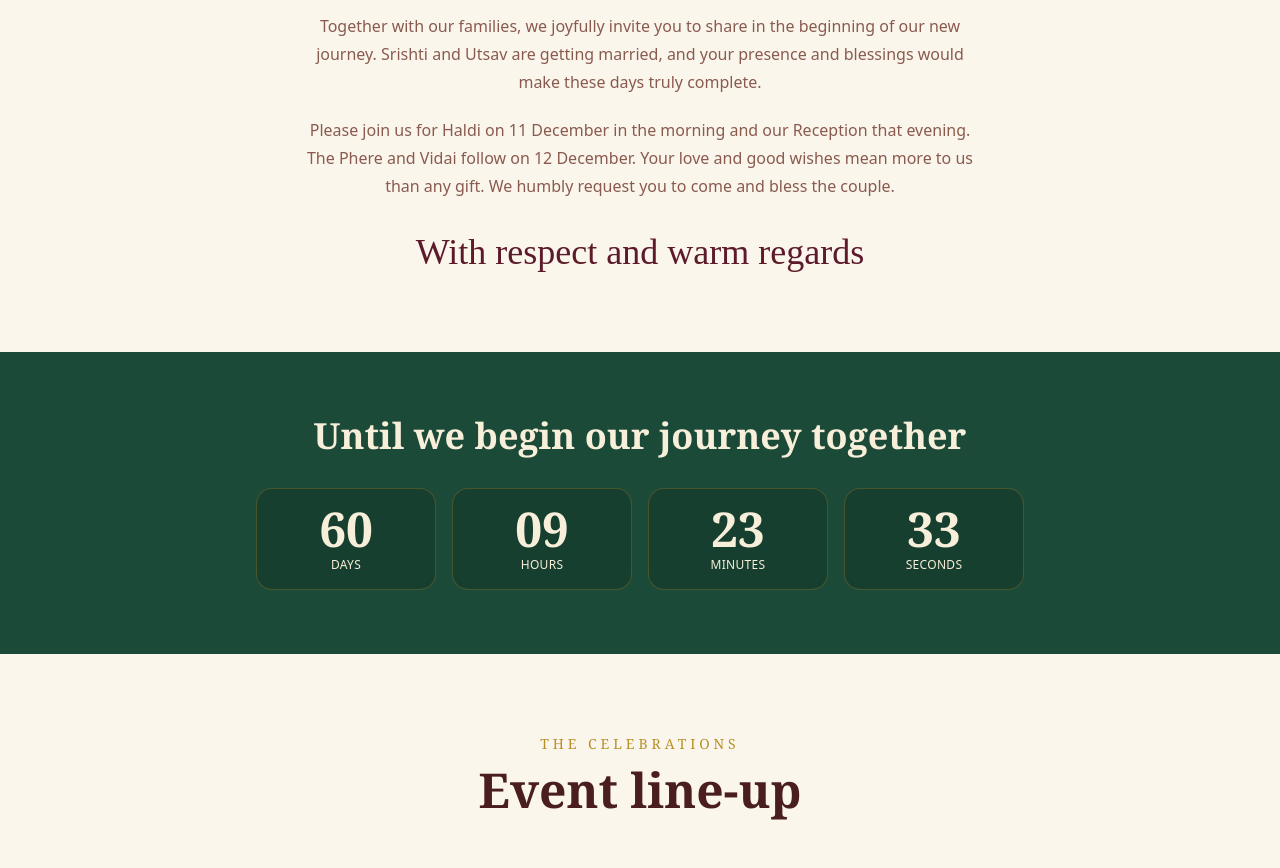
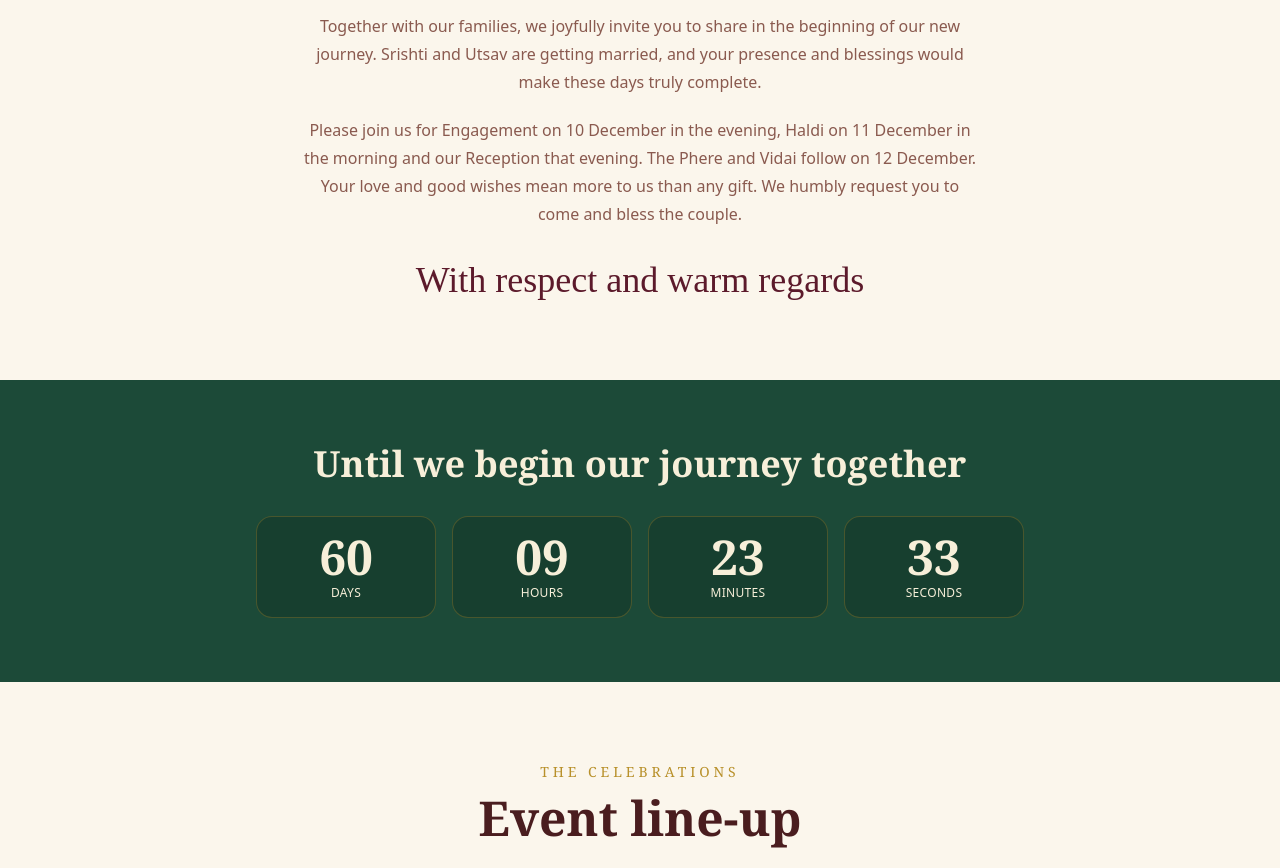
Before and after one commit to utsavsharma27/srishtiwedsutsav, a React (Vite) app: page / in a window 1280 px wide. Shown: the part 1164-2032 px from the top of the page. Built offline with nearby package versions, Linux system fonts and the light colour scheme.

Commit message:
Update event details in site.config.js

```diff
--- a/src/data/site.config.js
+++ b/src/data/site.config.js
@@ -56,7 +56,7 @@ export const site = {
     heading: "With hearts full of gratitude",
     paragraphs: [
       "Together with our families, we joyfully invite you to share in the beginning of our new journey. Srishti and Utsav are getting married, and your presence and blessings would make these days truly complete.",
-      "Please join us for Haldi on 11 December in the morning and our Reception that evening. The Phere and Vidai follow on 12 December. Your love and good wishes mean more to us than any gift. We humbly request you to come and bless the couple.",
+      "Please join us for Engagement on 10 December in the evening, Haldi on 11 December in the morning and our Reception that evening. The Phere and Vidai follow on 12 December. Your love and good wishes mean more to us than any gift. We humbly request you to come and bless the couple.",
     ],
     signOff: "With respect and warm regards",
   },
```
